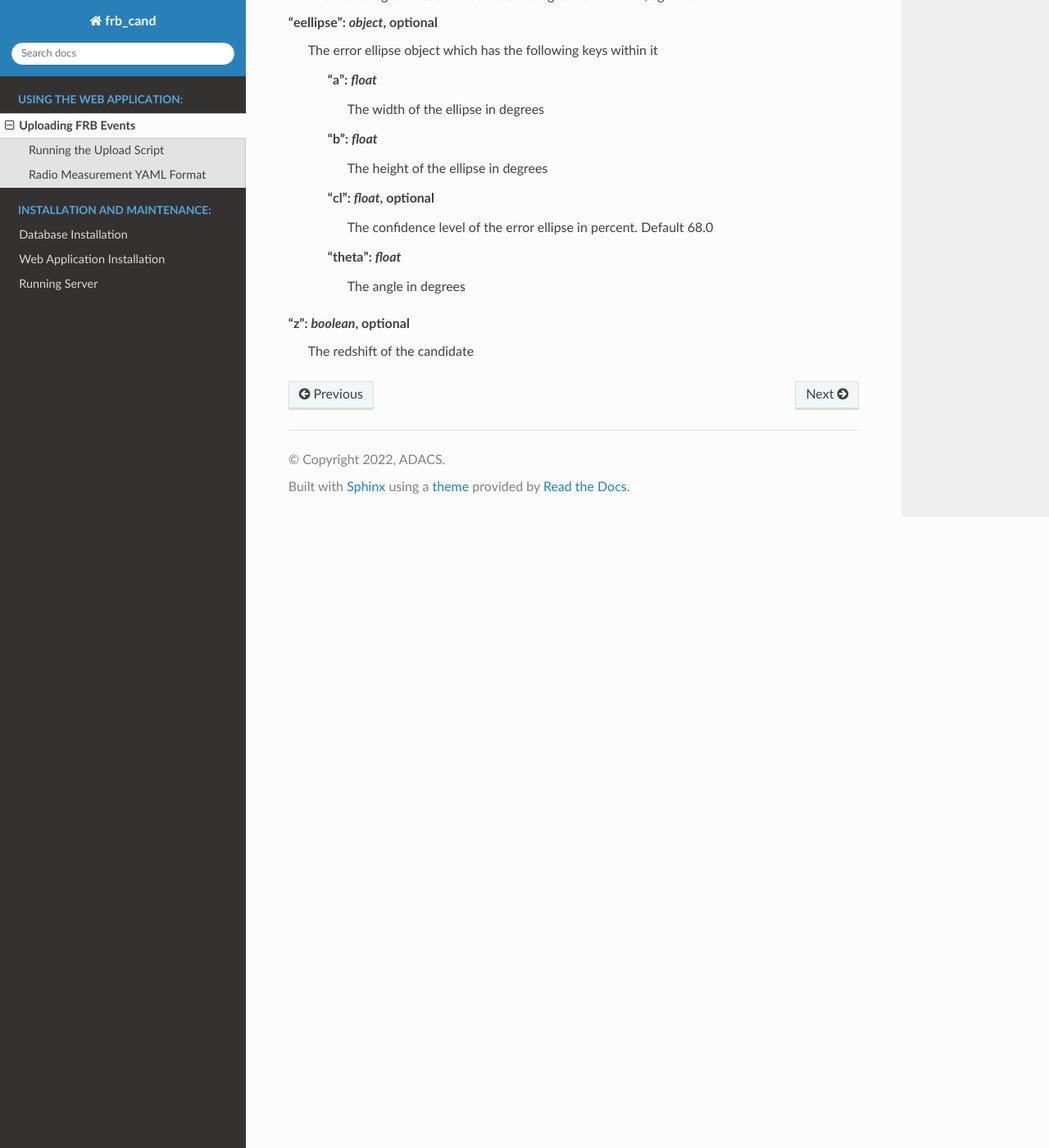
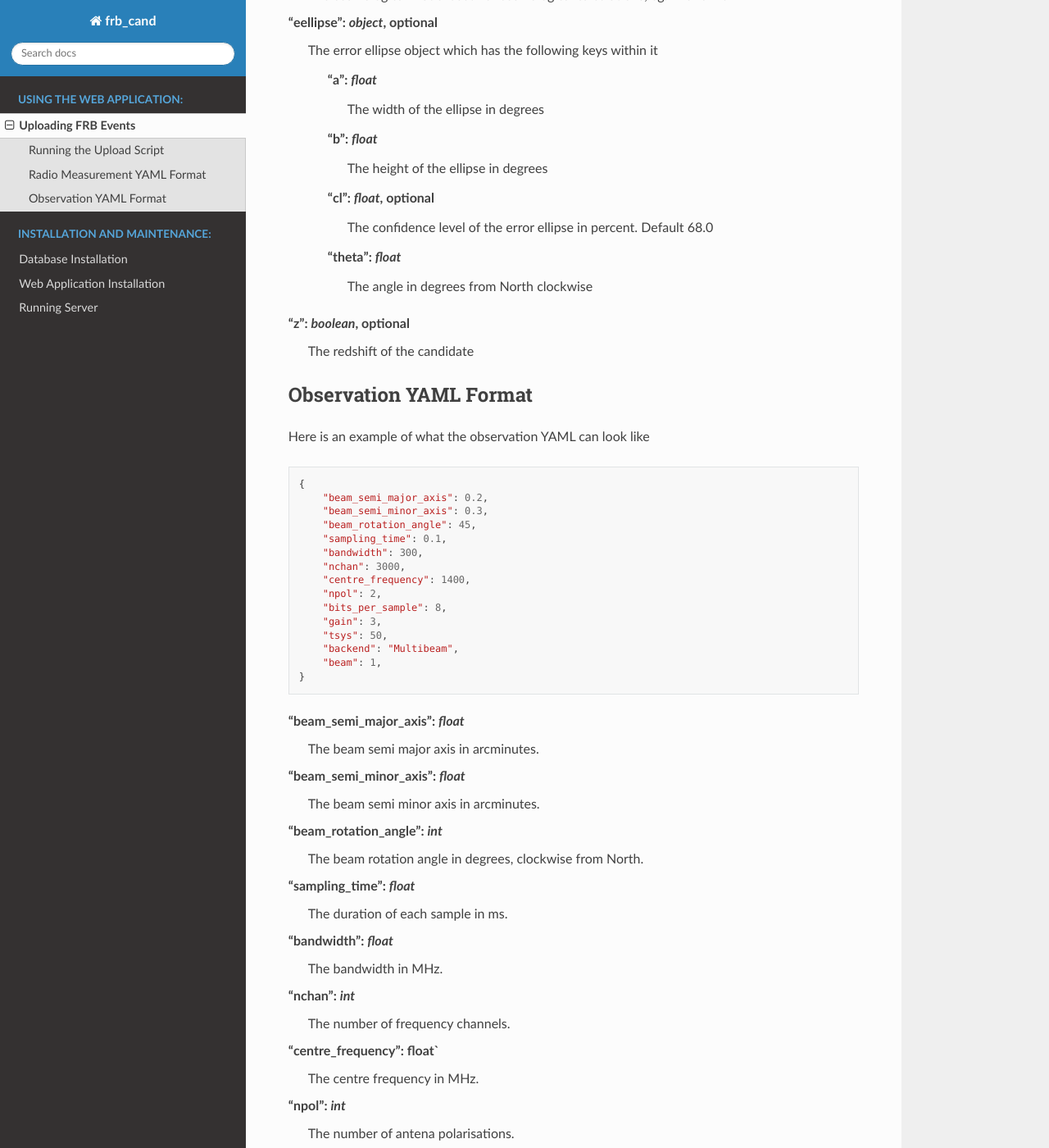
Before and after one commit to ADACS-Australia/FRB_candidates_app, a Sphinx documentation site: the page built from docs/upload_cand.rst, in a window 1280 px wide and 1400 px high, scrolled down 3218 px. Shown: the whole window at 82% size. Built offline with Sphinx 7.4.7 and the Read the Docs theme 2.0.0, drawn with Linux system fonts in a browser that asks for light colours; some of the changed text lies outside the part shown.

Commit message:
Updated the documentation to include observation YAML explanation

```diff
--- a/docs/upload_cand.rst
+++ b/docs/upload_cand.rst
@@ -7,11 +9,11 @@ Running the Upload Script
 To upload your FRB events and follow up measurements you can use `this <https://github.com/ADACS-Australia/FRB_candidates_app/blob/main/frb_cand/upload_cand.py>`_ python script.
 To use it you must set the environment variables `FRB_USER` and `FRB_PASS` which is your username and password for the `FRB web app <https://frb-classifier.duckdns.org/>`_ account.
 
-For the first detection/measurement of the FRB event, you can use a command like the following:
+For the first detection/measurement of the FRB event, you can upload the radio measurement and observation data with a command like the following:
 
 .. code-block::
 
-    python upload_cand.py --first --radio_yaml example.yaml
+    python upload_cand.py --first --radio_yaml radio_example.yaml --observation_yaml observation_example.yaml
 
 
 Which will output an ID like so:
@@ -26,12 +28,14 @@ To upload further measurements, use the update option like so:
 
 .. code-block::
 
-    python upload_cand.py --update 3 --radio_yaml example.yaml
+    python upload_cand.py --update 3 --radio_yaml radio_example.yaml
+
+Note that you don't need the observation YAML after the first detection.
 
 Radio Measurement YAML Format
 -----------------------------
 
-Here is an example of what the YAML can look like
+Here is an example of what the radio measurement YAML can look like
 
 .. code-block::
 
@@ -157,7 +160,71 @@ Each of the keys:
         "cl": `float`, optional
             The confidence level of the error ellipse in percent. Default 68.0
         "theta": `float`
-            The angle in degrees
+            The angle in degrees from North clockwise
 
 "z": `boolean`, optional
     The redshift of the candidate
+
+
+Observation YAML Format
+-----------------------
+
+Here is an example of what the observation YAML can look like
+
+.. code-block::
+
+    {
+        "beam_semi_major_axis": 0.2,
+        "beam_semi_minor_axis": 0.3,
+        "beam_rotation_angle": 45,
+        "sampling_time": 0.1,
+        "bandwidth": 300,
+        "nchan": 3000,
+        "centre_frequency": 1400,
+        "npol": 2,
+        "bits_per_sample": 8,
+        "gain": 3,
+        "tsys": 50,
+        "backend": "Multibeam",
+        "beam": 1,
+    }
+
+
+"beam_semi_major_axis": `float`
+    The beam semi major axis in arcminutes.
+
+"beam_semi_minor_axis": `float`
+    The beam semi minor axis in arcminutes.
+
+"beam_rotation_angle": `int`
+    The beam rotation angle in degrees, clockwise from North.
+
+"sampling_time": `float`
+    The duration of each sample in ms.
+
+"bandwidth": `float`
+    The bandwidth in MHz.
+
+"nchan": `int`
+    The number of frequency channels.
+
+"centre_frequency": float`
+    The centre frequency in MHz.
+
+"npol": `int`
+    The number of antena polarisations.
+
+"bits_per_sample": `int`
+    The size in bits of each sample.
+
+"gain": `float`
+    The gain of telescope in K/Jy.
+
+"tsys": `float`
+    The system temperature in K.
+
+"backend": `string`
+    The name of the telescope backend being used ("Multibeam" for example).
+
+"beam": `int`
+    The beam number for multi beam receivers.
```
Also changed, not shown: other parts of docs/upload_cand.rst (+2 -1 lines).
